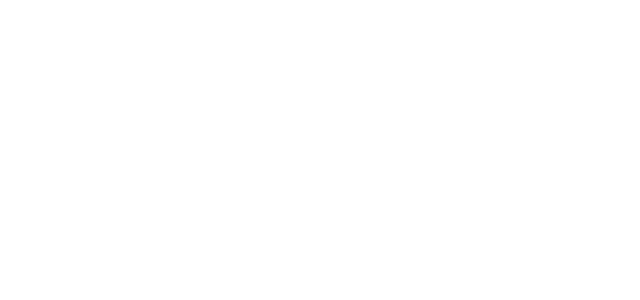
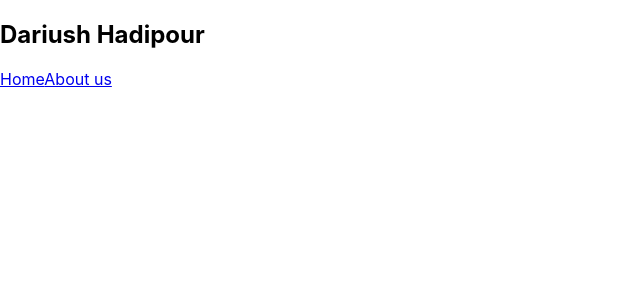
Before and after one commit to DariushStony/react-exam, a React (Create React App) app: page / in a window 1280 px wide. Shown: the top 300 px of the page, without its empty margins (0-640 px from the left). Built offline with nearby package versions, Linux system fonts and the light colour scheme.

Commit message:
update App.js

```diff
--- a/src/App.js
+++ b/src/App.js
@@ -1,9 +1,14 @@
+import Navbar from "./components/Navbar";
+import { BrowserRouter as Router, Route, Switch } from 'react-router-dom';
 
 function App() {
     return (
-        <div className="App">
+        <Router>
+            <div className="App">
+                <Navbar />
+            </div>
+        </Router>
 
-        </div>
     );
 }
 
```
